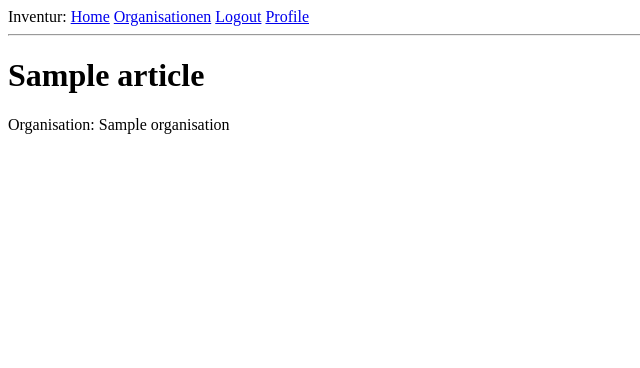
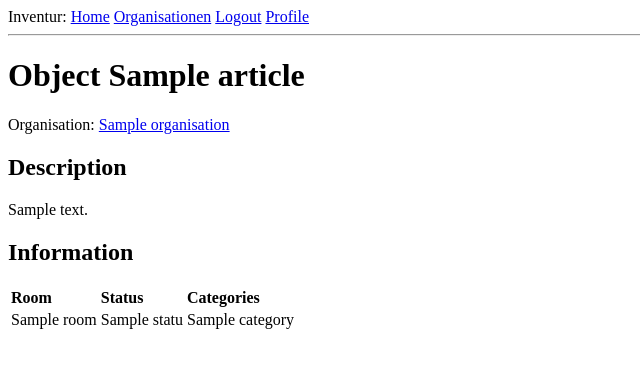
Before and after one commit to fpwg/Q2Datenbankprojekt, a Python web app: template app/templates/inventoryobject.html in a window 1280 px wide. Shown: the top 368 px of the page, without its empty margins (0-640 px from the left). Run offline with Jinja, Linux system fonts and the light colour scheme; the template is opened without the code that fills it: most values are stand-ins (such as "Sample title", 1, 10 or a date in 2020).

Commit message:
inventoryobject page

```diff
--- a/app/templates/inventoryobject.html
+++ b/app/templates/inventoryobject.html
@@ -2,11 +2,38 @@
 
 {% block content %}
   <h1>
-    {{inventoryobject.article}}
+    Object {{inventoryobject.article}}
   </h1>
   <p>
-    Organisation: {{ organisation}}
+    Organisation: <a href="{{ url_for('organisation', name=organisation.name) }}">{{ organisation.name }}</a>
   </p>
+
+  <h2>
+    Description
+  </h2>
+  <p>
+    {{ inventoryobject.description }}
+  </p>
+
+  <h2>
+    Information
+  </h2>
+  <table>
+    <tr style="font-weight: bold;">
+      <td>Room</td>
+      <td>Status</td>
+      <td>Categories</td>
+    </tr>
+      <td>{{inventoryobject.room.name}}</td>
+      <td>{{inventoryobject.status.name}}</td>
+      <td>
+        {% for category in inventoryobject.categories %}
+        {{category.name}} <br>
+        {% endfor %}
+      </td>
+    <tr>
+    </tr>
+  </table>
 
 
 {% endblock %}
--- a/app/templates/organisation.html
+++ b/app/templates/organisation.html
@@ -27,7 +27,7 @@
     </tr>
     {% for object in objects %}
     <tr>
-        <td>{{ object.article }}</td>
+        <td><a href="{{ url_for('inventoryobject', org_name=organisation.name, inv_id=object.id) }}">{{ object.article }}</a></td>
         <td>{{ object.description }}</td>
         <td>{{ object.status.name }}</td>
         <td>{% for cat in object.categories %} {{ cat.name }} {% endfor %}</td>
```
Also changed, not shown: app/routes.py (+9 -1 lines).
